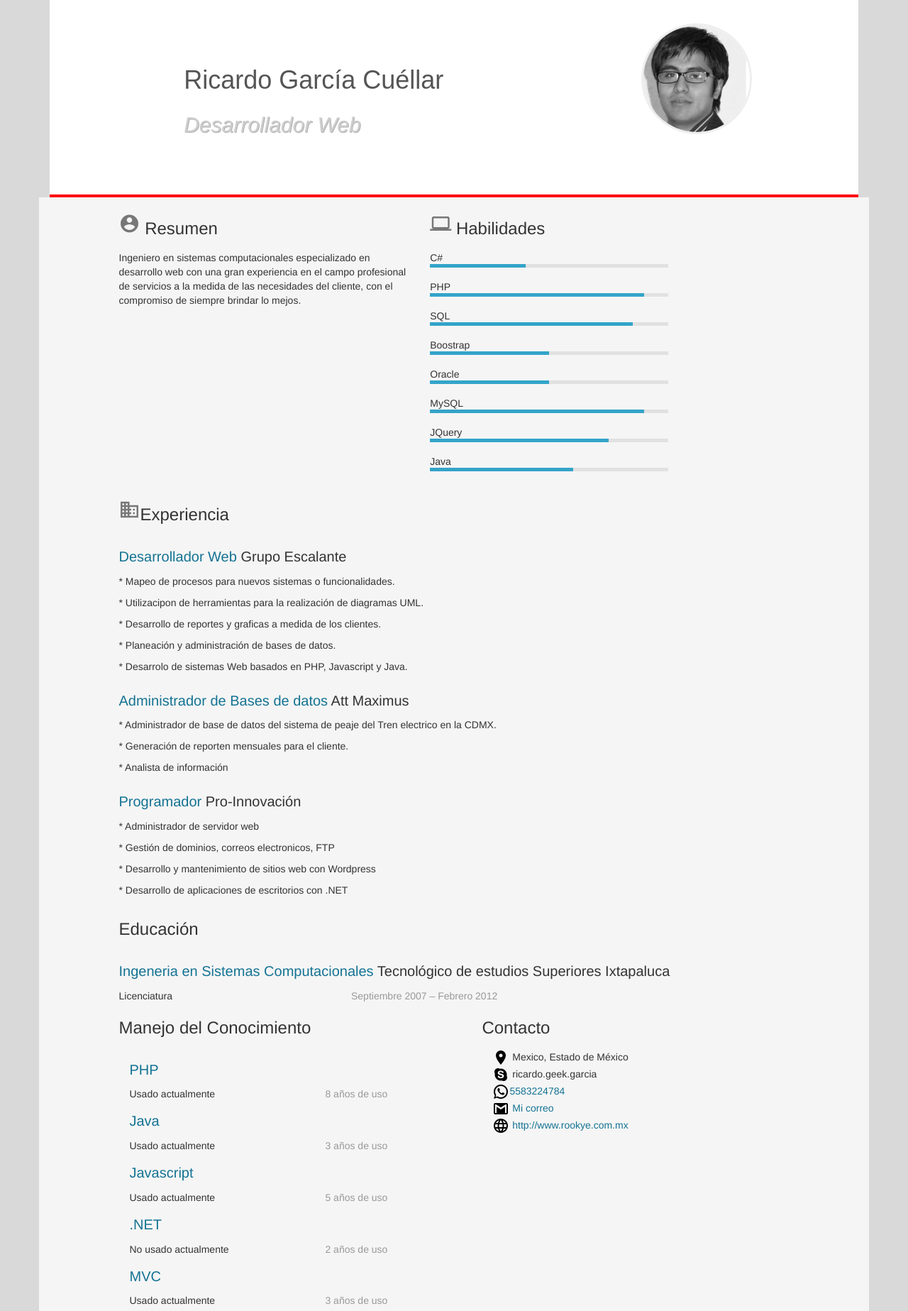
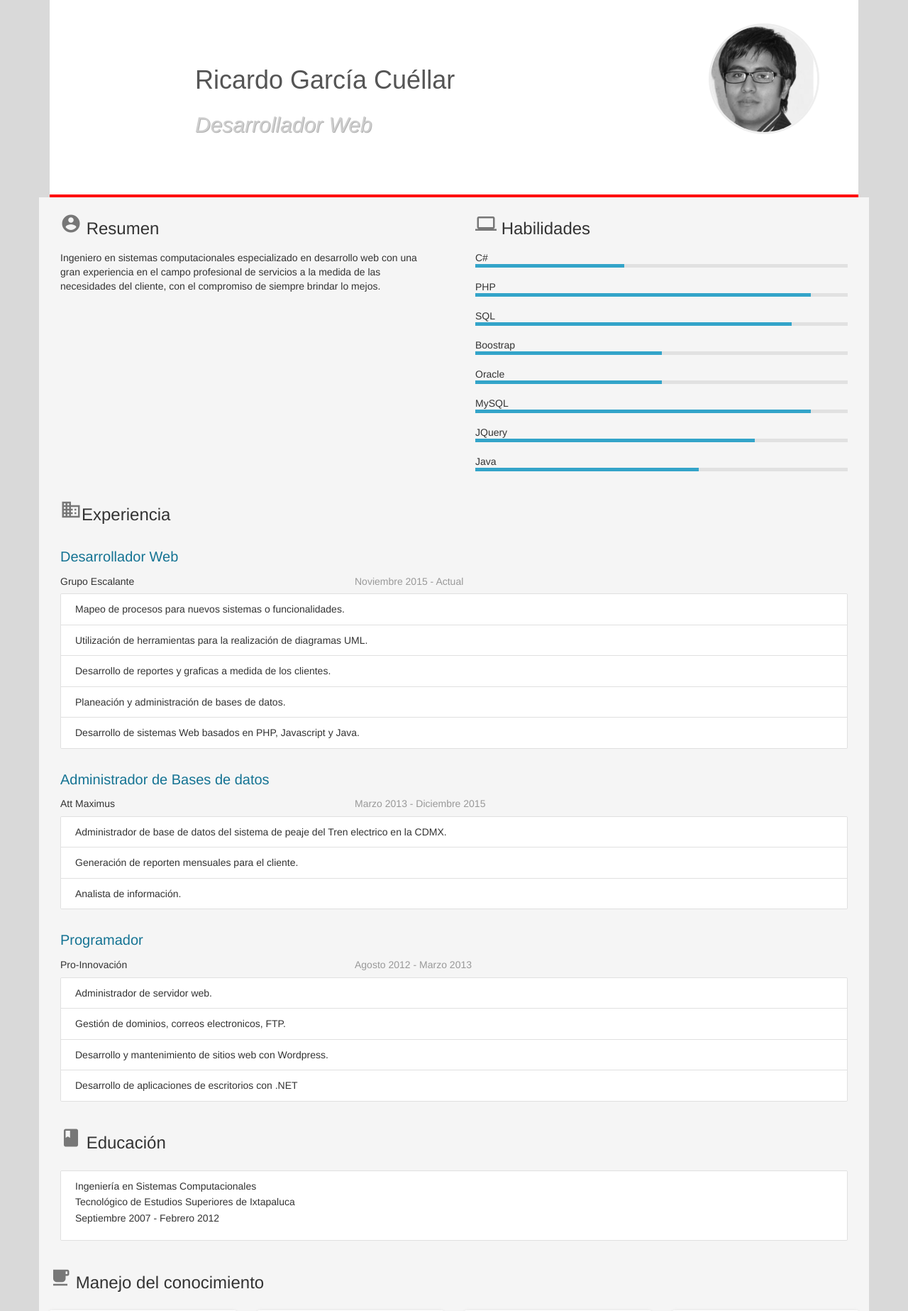
Before and after one commit to rookyeProjects/Rookye_v2, a PHP site: page /home/CV_Ricardo in a window 1280 px wide. Shown: the top 1847 px of the page at 71% size. Run offline with PHP 8.4, Linux system fonts and the light colour scheme.

Commit message:
Actualizacion de estilos
Se actualizo el estilo para ek CV de Ricardo Garcia.

```diff
--- a/application/view/home/CV_Ricardo.php
+++ b/application/view/home/CV_Ricardo.php
@@ -27,7 +27,7 @@
 	<div class="container">
 
 	<header role="banner">
-		<div class="col-lg-11">
+		<div class="col-md-12">
 			<div class="row">
 				<div class="col-md-10 col-md-offset-2">
 				<hgroup>
@@ -41,36 +41,18 @@
 			</div>
 		</div>
 	</header>
-
- 	<section class="hide">
-		<div class="col-lg-11">
-			<h3>Contactame</h3>
-			<p>Completa el formulario y me comunicare contigo lo antes posible.
-			<br><em>Todos los campos son requeridos</em></p>
-			<form novalidate="novalidate" method="post" action="#" name="contact" class="grid_16">
-				<p class="grid_10"><textarea name="message" placeholder="Votre message" class="required"></textarea></p>
-				<p class="grid_6">
-					<input name="nom" placeholder="Nom - Prénom" class="required" type="text">
-					<input name="email" placeholder="Adresse email" class="required" type="email">
-					<input name="envoi" value="Envoyer le message" class="required" type="submit">
-					<span class="messageform"></span>
-				</p>
-			</form>
-		</div>
-	</section>
 	<div class="row graybackground">
-	<section   class="col-md-9 col-md-offset-1 ">
+	<section   class="col-md-12">
 		<div class="row">
 			<div class="col-md-6 col-xs-12">
-
-
-
+				<div class="col-md-12">
 					<h3><i class="small material-icons">account_circle</i> Resumen</h3>
-
 					<p>Ingeniero en sistemas computacionales especializado en desarrollo web con una gran experiencia en el campo profesional de servicios a la medida de las necesidades del cliente, con el compromiso de siempre brindar lo mejos.</p>
 				</div>
+			</div>
 
-			<div class=" col-md-5 col-xs-12">
+			<div class=" col-md-6 col-xs-12">
+				<div class="col-md-12">
 					<h3><i class="small material-icons">computer</i>  Habilidades </h3>
 					<ul class="barres">
 						<li data-skills="17">C# <span style="width: 40%;"></span></li>
@@ -84,137 +66,186 @@
 					</ul>
 				</div>
 			</div>
+		</div>
 		<div class="row">
 			<div secc class="col-md-12 ">
+				<div class="col-md-12">
 					<h3><i class="small material-icons">business</i>Experiencia</h3>
-				<div class="row">
-					<div class="col-md-11">
-						<h4><strong>Desarrollador Web </strong> Grupo Escalante</h4>
 				</div>
 				<div class="col-md-11">
-						<p> * Mapeo de procesos para nuevos sistemas o funcionalidades.</p>
-						<p> * Utilizacipon de herramientas para la realización de diagramas UML.</p>
-						<p> * Desarrollo de reportes y graficas a medida de los clientes.</p>
-						<p> * Planeación y administración de bases de datos.</p>
-						<p> * Desarrolo de sistemas Web basados en PHP, Javascript y Java.</p>
+					<h4><strong>Desarrollador Web </strong></h4>
+				</div>
+				<div class="col-md-4">
+					<span class="lugar">Grupo Escalante</span>
+				</div>
+				<div class="col-md-7">
+					<span class="dates">Noviembre 2015 - Actual</span>
+				</div>
+				<div class="col-md-12">
+					<ul class="collection">
+				      <li class="collection-item">Mapeo de procesos para nuevos sistemas o funcionalidades.</li>
+				      <li class="collection-item">Utilización de herramientas para la realización de diagramas UML.</li>
+				      <li class="collection-item">Desarrollo de reportes y graficas a medida de los clientes.</li>
+				      <li class="collection-item">Planeación y administración de bases de datos.</li>
+				      <li class="collection-item">Desarrollo de sistemas Web basados en PHP, Javascript y Java.</li>
+				    </ul>
+				</div>
 			</div>
 		</div>
 		<div class="row">
+			<div class="col-md-12">
 				<div class="col-md-11">
-						<h4><strong>Administrador de Bases de datos </strong> Att Maximus</h4>
+					<h4><strong>Administrador de Bases de datos </strong></h4>
 				</div>
-					<div class="col-md-11">
-						<p> * Administrador de base de datos del sistema de peaje del Tren electrico  en la CDMX.</p>
-						<p> * Generación de reporten mensuales para el cliente.</p>
-						<p> * Analista de información</p>
+				<div class="col-md-4">
+					<span class="lugar">Att Maximus</span>
+				</div>
+				<div class="col-md-7">
+					<span class="dates">Marzo 2013 - Diciembre 2015</span>
+				</div>
+				<div class="col-md-12">
+					<ul class="collection">
+				      <li class="collection-item">Administrador de base de datos del sistema de peaje del Tren electrico  en la CDMX.</li>
+				      <li class="collection-item">Generación de reporten mensuales para el cliente.</li>
+				      <li class="collection-item">Analista de información.</li>
+				    </ul>
+				</div>
 			</div>
 		</div>
 		<div class="row">
+			<div class="col-md-12 ">
 				<div class="col-md-11">
-						<h4><strong>Programador </strong> Pro-Innovación</h4>
+					<h4><strong>Programador</strong></h4>
 				</div>
-					<div class="col-md-11">
-						<p> * Administrador de servidor web</p>
-						<p> * Gestión de dominios, correos electronicos, FTP</p>
-						<p> * Desarrollo y mantenimiento de sitios web con Wordpress</p>
-						<p> * Desarrollo de aplicaciones de escritorios con .NET</p>
+				<div class="col-md-4">
+					<span class="lugar">Pro-Innovación</span>
 				</div>
+				<div class="col-md-7">
+					<span class="dates">Agosto 2012 - Marzo 2013</span>
+				</div>
+				<div class="col-md-12">
+					<ul class="collection">
+				      <li class="collection-item">Administrador de servidor web.</li>
+				      <li class="collection-item">Gestión de dominios, correos electronicos, FTP.</li>
+				      <li class="collection-item">Desarrollo y mantenimiento de sitios web con Wordpress.</li>
+				      <li class="collection-item">Desarrollo de aplicaciones de escritorios con .NET</li>
+				    </ul>
 				</div>
 			</div>
 		</div>
 
 		<div class="row">
-			<div secc class="col-md-12 ">
-				<h3>Educación</h3>
+			<div class="col-md-12 ">
+				<div class="col-md-12">
+					<h3><i class="small material-icons">book</i> Educación</h3>
 				</div>
 				<div class="col-md-12">
-						<h4><strong>Ingeneria en Sistemas Computacionales</strong> Tecnológico de estudios Superiores Ixtapaluca</h4>
+					<ul class="collection">
+				      <li class="collection-item">
+				      	<span class="title">Ingeniería en Sistemas Computacionales</span>
+					      <p>Tecnológico de Estudios Superiores de Ixtapaluca <br>
+					         Septiembre 2007 - Febrero 2012
+					      </p>
+				      </li>
+				    </ul>
 				</div>
-			<div class="col-md-4">
-						<span class="lugar">Licenciatura </span>
-			</div>
-				<div class="col-md-7">
-						<span class="dates">Septiembre 2007 – Febrero 2012</span>
 			</div>
 		</div>
 
 		<div class="row">
-			<div class="col-md-7">
-				<h3>Manejo del Conocimiento </h3>
-				<div secc class="col-md-12 ">
-					<h4><strong>PHP</strong></h4>
+			<div class="col-md-12">
+				<h3><i class="small material-icons">free_breakfast</i> Manejo del conocimiento</h3>
 			</div>
-				<div class="col-md-6">
-					<span class="lugar">Usado actualmente </span>
+			<div class="col-xs-12 col-md-4 col-lg-3">
+				<div class="card">
+					<div class="card-title center">
+	             		<p>PHP</p>
 	             	</div>
-				<div class="col-md-6">
-					<span class="dates">8 años de uso  </span>
+					<div class="card-content center">
+						<p>Usado actualmente.</p>
 					</div>
-				<div secc class="col-md-12 ">
-					<h4><strong>Java</strong></h4>
-				</div>
-				<div class="col-md-6">
-					<span class="lugar">Usado actualmente </span>
-					</div>
-				<div class="col-md-6">
-					<span class="dates">3 años de uso  </span>
-				</div>
-				<div secc class="col-md-12 ">
-					<h4><strong>Javascript</strong></h4>
-				</div>
-				<div class="col-md-6">
-					<span class="lugar">Usado actualmente </span>
-					</div>
-				<div class="col-md-6">
-					<span class="dates">5 años de uso  </span>
-				</div>
-				<div secc class="col-md-12 ">
-					<h4><strong>.NET</strong></h4>
-				</div>
-				<div class="col-md-6">
-					<span class="lugar">No usado actualmente </span>
-					</div>
-				<div class="col-md-6">
-					<span class="dates">2 años de uso  </span>
-				</div>
-				<div secc class="col-md-12 ">
-					<h4><strong>MVC</strong></h4>
-				</div>
-				<div class="col-md-6">
-					<span class="lugar">Usado actualmente </span>
-					</div>
-				<div class="col-md-6">
-					<span class="dates">3 años de uso  </span>
-				</div>
-				<div secc class="col-md-12 ">
-					<h4><strong>Bootstrap</strong></h4>
-				</div>
-				<div class="col-md-6">
-					<span class="lugar">No usado actualmente </span>
-					</div>
-				<div class="col-md-6">
-					<span class="dates">3 años de uso  </span>
+					<div class="card-action center">
+						<a href="#">8 años de uso</a>
 					</div>
 	            </div>
-
-
+			</div>
+			<div class="col-xs-12 col-md-4 col-lg-3">
+				<div class="card">
+					<div class="card-title center">
+	             		<p>JAVA</p>
+	             	</div>
+					<div class="card-content center">
+						<p>Usado actualmente.</p>
+					</div>
+					<div class="card-action center">
+						<a href="#">3 años de uso</a>
+					</div>
+	            </div>
+			</div>
+			<div class="col-xs-12 col-md-4 col-lg-3">
+				<div class="card">
+					<div class="card-title center">
+	             		<p>javascript</p>
+	             	</div>
+					<div class="card-content center">
+						<p>Usado actualmente.</p>
+					</div>
+					<div class="card-action center">
+						<a href="#">5 años de uso</a>
+					</div>
+	            </div>
+			</div>
+			<div class="col-xs-12 col-md-4 col-lg-3">
+				<div class="card">
+					<div class="card-title center">
+	             		<p>C#</p>
+	             	</div>
+					<div class="card-content center">
+						<p>No usado actualmente.</p>
+					</div>
+					<div class="card-action center">
+						<a href="#">2 años de uso</a>
+					</div>
+	            </div>
+			</div>
+			<div class="col-xs-12 col-md-4 col-lg-3">
+				<div class="card">
+					<div class="card-title center">
+	             		<p>Bootstrap</p>
+	             	</div>
+					<div class="card-content center">
+						<p>Usado actualmente.</p>
+					</div>
+					<div class="card-action center">
+						<a href="#">3 años de uso</a>
+					</div>
+	            </div>
+			</div>
+		</div>
 		<!-- Contact -->
-			<div class="col-md-5 Contact">
-				<h3>Contacto</h3>
-
+		 <div class="row Contact">
+	    	<div class="col-md-12">
+				<h3><i class="small material-icons">person_pin</i> Contacto</h3>
+			</div>
+			<div class="col-md-12">
+				<div class="card">
 					<div class="col-md-12 col-sm-6">
-					<img src="<?php echo URL; ?>img/map-marker.png"> <span >  Mexico, Estado de México</span>
-				</div> <div class="col-md-12 col-sm-6">
-					<img src="<?php echo URL; ?>img/skype.png"><span > ricardo.geek.garcia</span>
-				</div> <div class="col-md-12 col-sm-6">
-					<img src="<?php echo URL; ?>img/whatsapp.png" target="_blank"><a href="https://api.whatsapp.com/send?phone=+521558322 4784&text=Hola,me gustaria contratar tus servicios?">5583224784</a>
-				</div> <div class="col-md-12 col-sm-6">
-					<img src="<?php echo URL; ?>img/gmail.png"> <span ><a href="mailto:elcorreo@gmails.com">Mi correo</a></span>
-				</div> <div class="col-md-12 col-sm-6">
-					<img src="<?php echo URL; ?>img/web.png"> <span ><a href="http://www.rookye.com.mx">http://www.rookye.com.mx</a></span>
+						<img src="<?php echo URL; ?>img/map-marker.png"><span>Mexico, Estado de México</span>
 					</div>
-
-
+					<div class="col-md-12 col-sm-6">
+						<img src="<?php echo URL; ?>img/skype.png"><span>ricardo.geek.garcia</span>
+					</div>
+					<div class="col-md-12 col-sm-6">
+						<img src="<?php echo URL; ?>img/whatsapp.png" target="_blank">
+						<span><a href="https://api.whatsapp.com/send?phone=+5215583224784&text=Hola,me gustaria contratar tus servicios?">5583224784</a></span>
+					</div>
+					<div class="col-md-12 col-sm-6">
+						<img src="<?php echo URL; ?>img/gmail.png"> <span ><a href="mailto:ricardo.garcia.cuellar@gmail.com">ricardo.garcia.cuellar@gmail.com</a></span>
+					</div>
+					<div class="col-md-12 col-sm-6">
+						<img src="<?php echo URL; ?>img/web.png"> <span ><a href="https://rookye.com.mx">Visita mi sitio web personal</a></span>
+					</div>
+				</div>
 			</div>
 	    </div>
 	</section>
```
Lines whose indentation alone changed are shown as unchanged.
